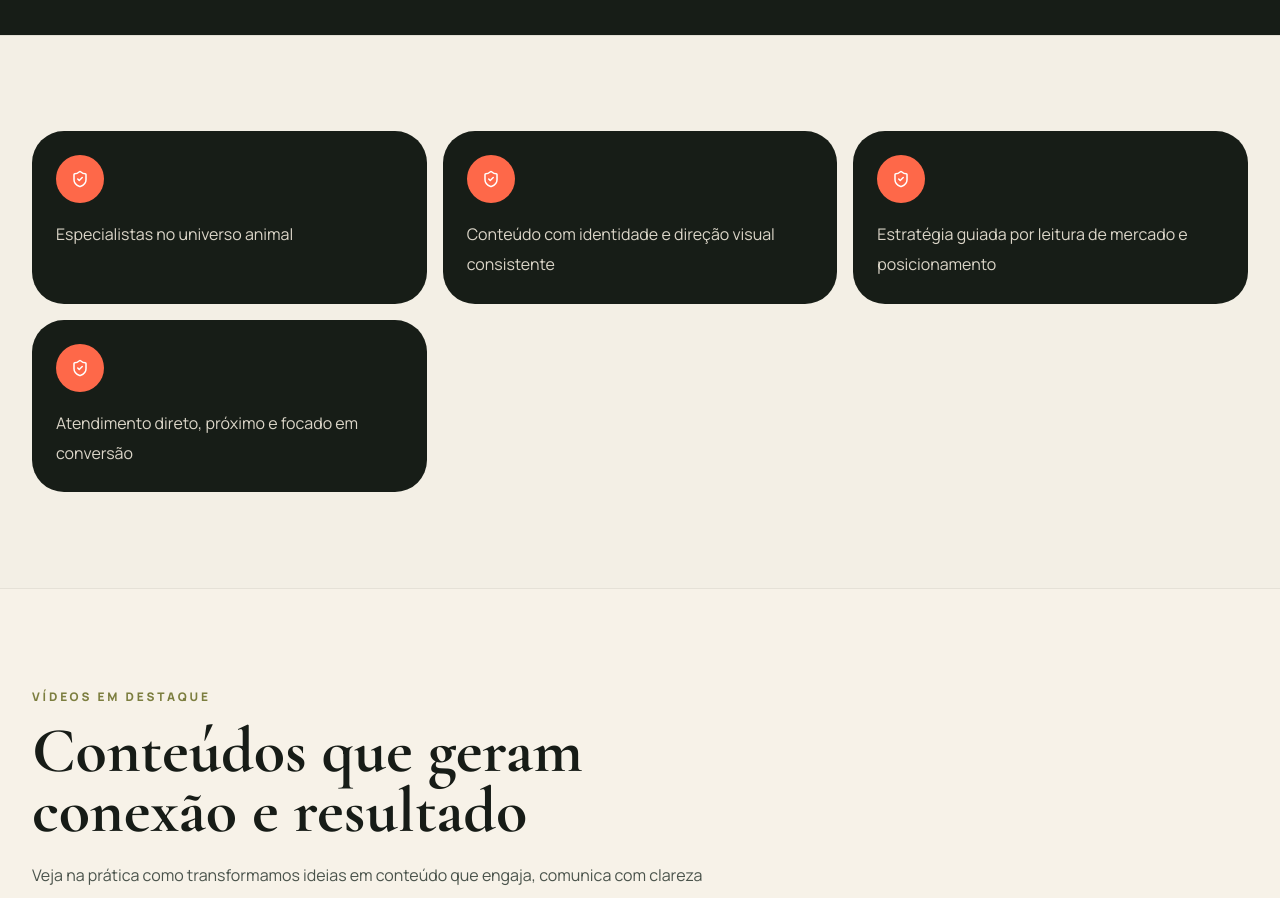
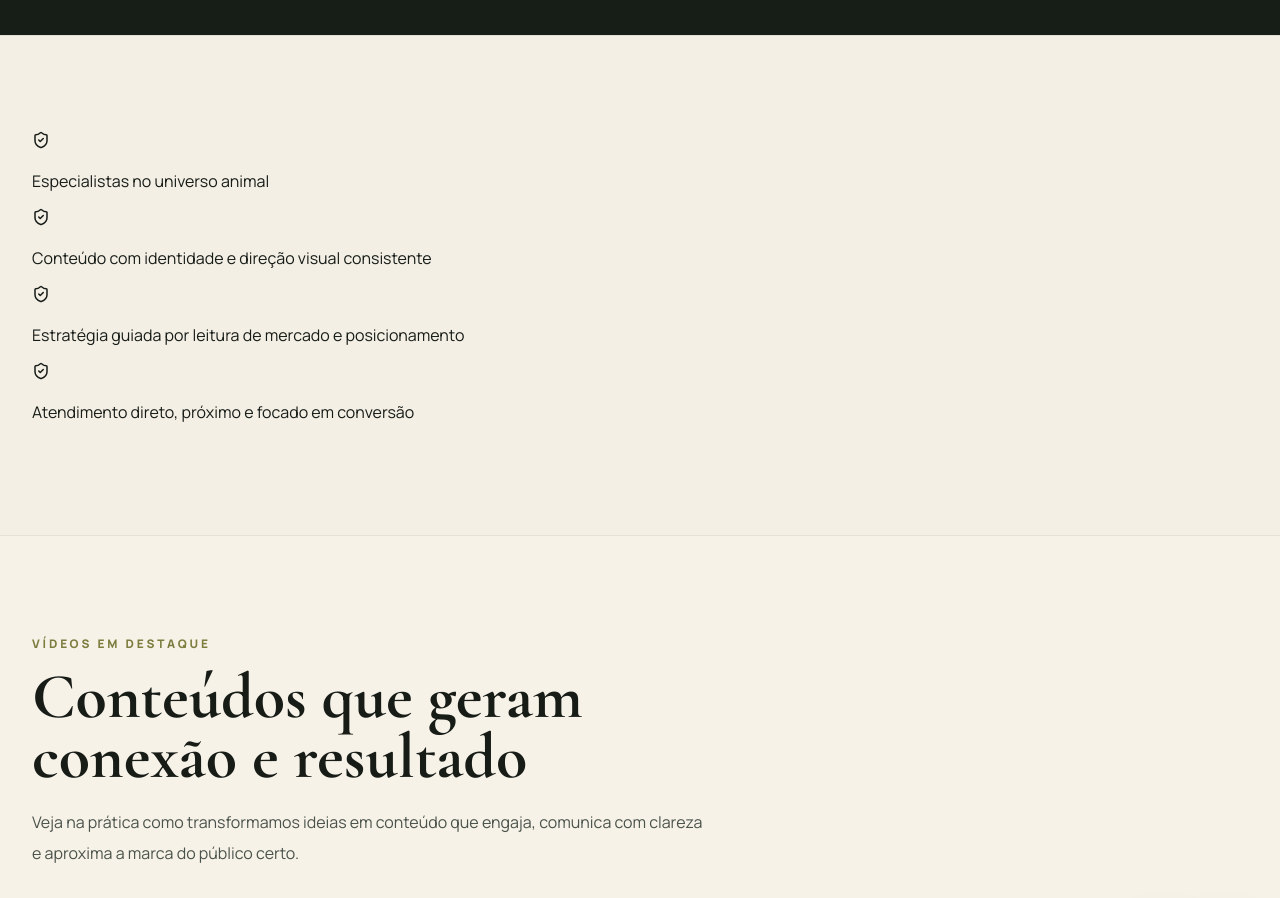
Before and after one commit to Wallaceoll/Nest-Studio-Vercel, a React (Vite) app: page / in a window 1280 px wide. Shown: the part 4400-5298 px from the top of the page. Built offline with nearby package versions, Linux system fonts and the light colour scheme.

Commit message:
remove unnecessary section

```diff
--- a/src/styles.css
+++ b/src/styles.css
@@ -517,7 +517,6 @@ button {
 .panel,
 .media-card,
 .step-card,
-.differential-card,
 .testimonial-card,
 .contact-card,
 .modal-service {
@@ -555,7 +554,6 @@ button {
 .services-grid,
 .service-items,
 .niches-grid,
-.differentials-grid,
 .steps-grid,
 .contact-grid {
   display: grid;
@@ -655,33 +653,6 @@ button {
 .niche-pill svg {
   color: var(--accent);
   flex: 0 0 auto;
-}
-
-.differentials-grid {
-  grid-template-columns: repeat(1, minmax(0, 1fr));
-}
-
-.differential-card {
-  padding: 1.5rem;
-  background: #171d17;
-  color: rgba(230, 223, 210, 0.95);
-}
-
-.differential-card p {
-  margin: 1rem 0 0;
-  font-size: 1rem;
-  line-height: 1.9;
-}
-
-.differential-icon {
-  display: inline-flex;
-  align-items: center;
-  justify-content: center;
-  width: 3rem;
-  height: 3rem;
-  border-radius: 999px;
-  background: var(--primary);
-  color: #fff;
 }
 
 .rail-wrap {
@@ -1198,9 +1169,6 @@ button {
   .contact-grid,
   .services-grid,
   .steps-grid,
-  .differentials-grid {
-    grid-template-columns: repeat(2, minmax(0, 1fr));
-  }
 
   .services-header,
   .about-grid,
@@ -1282,9 +1250,6 @@ button {
   }
 
   .services-grid,
-  .differentials-grid {
-    grid-template-columns: repeat(3, minmax(0, 1fr));
-  }
 
   .contact-grid {
     grid-template-columns: repeat(3, minmax(0, 1fr));
```
